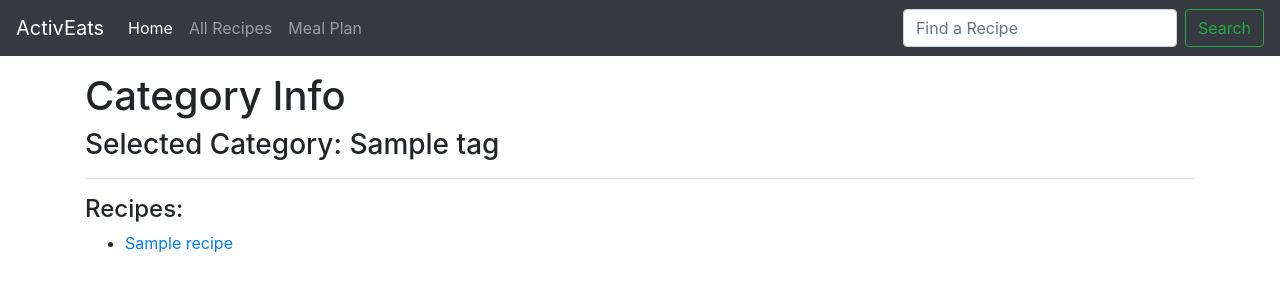
After one commit to kathrynchew/ActivEats, a Flask app: page /categories/1 in a window 1280 px wide. The commit adds this page. Shown: the top 300 px of the page. Run offline with Flask 2, Linux system fonts and the light colour scheme; tables that the repository leaves empty hold one stand-in row (values such as "Sample post"); some libraries are stand-ins or nearby versions.

Commit message:
New category pages; formatted lists of categories with better commas

```diff
--- a/server.py
+++ b/server.py
@@ -64,6 +64,15 @@ def recipe_page(recipe_id):
                            recipe_text=recipe_info)
 
 
+@app.route('/categories/<category_id>')
+def category_page(category_id):
+    """ Display all recipes in a specific category """
+    category_info = Category.query.filter_by(category_id=category_id).first()
+
+    return render_template("display_category.html",
+                           category_info=category_info)
+
+
 @app.route('/my_week')
 def display_current_meal_plan():
     """ If no meal plan currently exists, creates one. If meal plan already
@@ -105,7 +114,7 @@ def display_search_results():
     """ Displays any results from a recipe search """
 
     search_term = request.args.get('search_term')
-    cleaned_term = search_term[:-2].title()
+    cleaned_term = search_term[:-1].title()
 
     search_results_names = Recipe.query.filter(Recipe.recipe_name.like("%{}%".format(cleaned_term))).all()
     search_results_categories = Category.query.filter(Category.category_name.like("%{}%".format(cleaned_term))).all()
--- /dev/null
+++ b/templates/display_category.html
@@ -0,0 +1,13 @@
+{% extends 'base.html' %}
+{% block title %}{{ category_info.category_name }}{% endblock %}
+{% block content %}
+<h1>Category Info</h1>
+<h3>Selected Category: {{ category_info.category_name }}</h3>
+<hr>
+<h4>Recipes:</h4>
+<ul>
+{% for item in category_info.recipe_categories %}
+<li><a href='/recipes/{{ item.recipes.recipe_id }}'>{{ item.recipes.recipe_name }}</a></li>
+{% endfor %}
+</ul>
+{% endblock %}
--- a/templates/display_recipe.html
+++ b/templates/display_recipe.html
@@ -32,8 +32,9 @@ by {{ recipe_text.recipe_author }}
 &nbsp;&nbsp;|&nbsp;&nbsp;<b>Inactive Time:</b> {{ recipe_text.inactive_time }}
 {% endif %}
 <hr>
-<br>{% for item in recipe_text.recipe_categories %}
-{{ item.category_tags.category_name }},&nbsp;
+<h5>Categories:</h5>
+{% for item in recipe_text.recipe_categories %}
+<a href='/categories/{{ item.category_tags.category_id }}'>{{ item.category_tags.category_name }}</a>{% if not loop.last %},&nbsp;{% endif %}
 {% endfor %}
 <hr>
 <h4>Ingredients</h4>
--- a/templates/search_results.html
+++ b/templates/search_results.html
@@ -2,7 +2,7 @@
 {% block title %}Search Results{% endblock %}
 {% block content %}
 <h1>Search Results</h1>
-You searched for: {{ search_term }}
+You searched for: <span style='color:red'>{{ search_term }}</span>
 <hr>
 <h3>Recipes:</h3>
 <ul>
@@ -18,7 +18,8 @@ You searched for: {{ search_term }}
 <h3>Related Categories:</h3>
 {% if categories|length > 0 %}
     {% for category in categories %}
-    <a href='#'>{{ category.category_name }}</a>&nbsp;
+    <a href='/categories/{{ category.category_id }}'>{{ category.category_name }}</a>{% if not loop.last %},&nbsp;
+    {% endif %}
     {% endfor %}
 {% else %}
     No related categories were found
```
